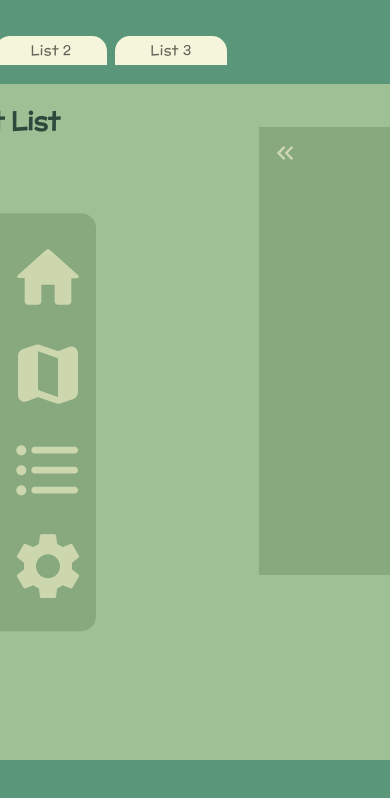
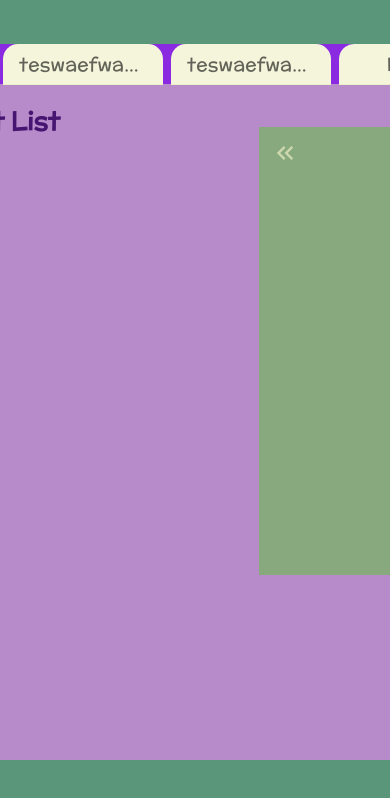
Before and after one commit to cjapar2/pantry-revised, a React (Create React App) app in the folder client/: page / in a window 390 px wide. Shown: the top 798 px of the page. Built offline with nearby package versions, Linux system fonts and the light colour scheme.

Commit message:
Changed label from a regular string to a Typography component to add overflow. Added overflow on tabs to ensure numerous tabs do not go over the list width. TODO: Add breakpoint stylings for tabs when screen size is smaller.

```diff
--- a/client/src/components/TestTabs.js
+++ b/client/src/components/TestTabs.js
@@ -1,4 +1,4 @@
-import { Tabs, Tab } from '@mui/material'
+import { Tabs, Tab, Typography } from '@mui/material'
 import { styled } from '@mui/material/styles';
 import React, { useContext } from 'react'
 import '../styles/TestTabs.css';
@@ -7,17 +7,24 @@ import { List } from './List';
 import { ItemsProvider } from './contexts/ItemsContext';
 
 const CustomTab = styled(Tab)(({ theme }) => ({
-  minHeight: '0rem',
-  lineHeight: '5px',
-  padding: '1', // Padding next to text
+  minHeight: '0rem', // Keeps the size of the tab small
+}));
+
+const TabTitle = styled(Typography)(({ theme }) => ({
+  // Text styling
+  fontSize: '1.2rem',
+  fontFamily: 'McLaren',
   /* Restrict name to one line */
   whiteSpace: 'nowrap',
-  /* Hide text after width is 10rem */
-  width: '7rem',
+  /* Hide text after width is 8rem */
+  width: '8rem',
+  // Hide text overflow using ellipsis
   overflow: 'hidden',
   textOverflow: 'ellipsis',
-  display: 'flex',
   justifyContent: 'center', // Center align the label
+  // Adjusts padding of tabs
+  // This probably isn't good practice? But adding padding to CustomTab broke the spacing of text
+  margin: '-6px 0px',
 }));
 
 
@@ -33,7 +40,7 @@ export function TestTabs() {
   return (
     <div className='testTabContainer'>
       <div className='testTabs'>
-            <Tabs
+        <Tabs variant='scrollable'
         sx={{
           '& button': {
             backgroundColor: 'beige',
@@ -43,9 +50,12 @@ export function TestTabs() {
             textTransform: 'none',
         }
         }}>
-              <CustomTab label='Default Listwefwaffe'>List 1</CustomTab>
-              <CustomTab label='List 2'>List 2</CustomTab>
-              <CustomTab label='List 3'>List 3</CustomTab>
+          <CustomTab label={<TabTitle variant='body2'>Fridge</TabTitle>}>List 1</CustomTab>
+          <CustomTab label={<TabTitle>teswaefwafawfwefewwafewt</TabTitle>}>List 2</CustomTab>
+          <CustomTab label={<TabTitle>teswaefwafawfwefewwafewt</TabTitle>}>List 3</CustomTab>
+          <CustomTab label={<TabTitle variant='body2'>Fridge</TabTitle>}>List 1</CustomTab>
+          <CustomTab label={<TabTitle>teswaefwafawfwefewwafewt</TabTitle>}>List 2</CustomTab>
+          <CustomTab label={<TabTitle>teswaefwafawfwefewwafewt</TabTitle>}>List 3</CustomTab>
         </Tabs>
       </div>
     </div>
--- a/client/src/styles/TestTabs.css
+++ b/client/src/styles/TestTabs.css
@@ -6,14 +6,16 @@
 .testTabContainer {
     position: absolute;
     display: flex;
-    /* background-color: blueviolet; */
-    padding: 40vh 25em;
+    background-color: blueviolet;
+    padding: 40vh 25rem;
 }
 
 .testTabs {
     position: absolute;
-    top: -3rem;
-    left: 0;
+    top: -40px;
+    left: -2.5rem;
+    max-width: 55rem;
+    background-color: blueviolet;
 }
 
 .MuiTabs-root {
@@ -21,8 +23,11 @@
 }
 
 @media (max-width: 1800px) {
+      .testTabs {
+        max-width: 45rem;
+      }
+
     .testTabContainer {
-    padding: 40vh 20rem;
-    /* padding: 40vh 25rem 40vh 25rem; */
+        padding: 40vh 20rem;
     }
 }
```
Lines whose indentation alone changed are shown as unchanged.
